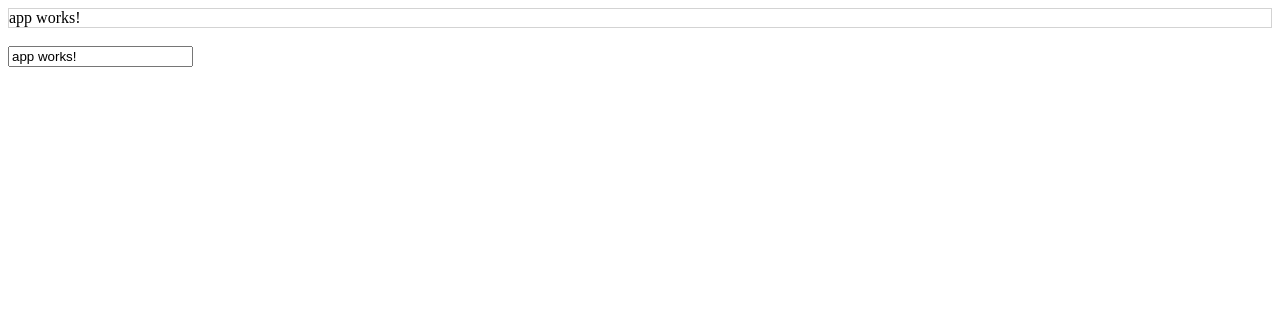
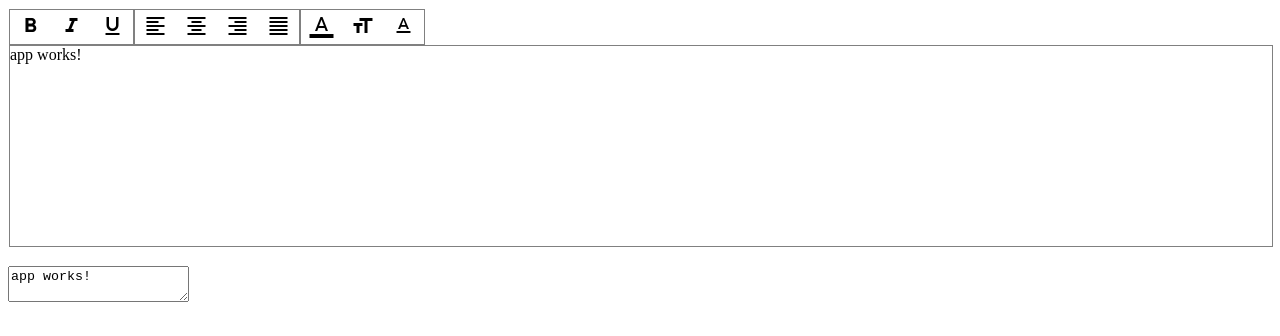
Before and after one commit to icenold/iceeywyg, an Angular app: page / in a window 1280 px wide. Shown: the top 336 px of the page. Built offline with nearby package versions, Linux system fonts and the light colour scheme.

Commit message:
added material icons

```diff
--- a/src/app/app.component.html
+++ b/src/app/app.component.html
@@ -1,4 +1,4 @@
 <iceeywyg [(ngModel)]="title" ></iceeywyg>
 
 <br>
-<input [(ngModel)]="title" >
+<textarea [(ngModel)]="title" ></textarea>
--- a/src/app/iceey-editor/iceey-editor.component.css
+++ b/src/app/iceey-editor/iceey-editor.component.css
@@ -1,3 +1,23 @@
-div[contenteditable]{
-    border: solid 1px lightgray;
+.iceewyg-editor{
+    border: solid 1px grey;
 }
+.iceewyg-format-group{
+    border: solid 1px grey;
+    display: inline block !important;
+}
+.iceewyg-formatter button{
+    display: inline-block;
+    border: none;
+    margin: 2.5px;
+    background-color: transparent;
+    cursor: pointer;
+}
+.iceewyg-formatter button:hover{
+    color:grey;
+}
+.iceeywyg-container{
+    padding: 1px;
+}
+.iceewyg-formatter{
+    display: flex;
+}
--- a/src/app/iceey-editor/iceey-editor.component.html
+++ b/src/app/iceey-editor/iceey-editor.component.html
@@ -1 +1,52 @@
-<div contenteditable="true" [innerHtml]="stringModel" (input)="broadcastInput($event.target.innerHTML)" ></div>
+<div class="iceeywyg-container" >
+  <div class="iceewyg-formatter" >
+    <div class="iceewyg-format-group">
+      <button>
+        <i class="material-icons">format_bold</i>
+      </button>
+      <button>
+        <i class="material-icons">format_italic</i>
+      </button>
+      <button>
+        <i class="material-icons">format_underlined</i>
+      </button>
+    </div>
+
+    <div class="iceewyg-format-group">
+      <button>
+        <i class="material-icons">format_align_left</i>
+      </button>
+      <button>
+        <i class="material-icons">format_align_center</i>
+      </button>
+      <button>
+        <i class="material-icons">format_align_right</i>
+      </button>
+      <button>
+        <i class="material-icons">format_align_justify</i>
+      </button>
+    </div>
+
+    <div class="iceewyg-format-group">
+      <button>
+        <i class="material-icons">format_color_text</i>
+      </button>
+      <button>
+        <i class="material-icons">format_size</i>
+      </button>
+      <button>
+        <i class="material-icons">text_format</i>
+      </button>
+    </div>
+
+  </div>
+
+  <div #editor
+      class="iceewyg-editor"
+      contenteditable="true"
+      [innerHtml]="stringOutput"
+      (input)="broadcastInput($event.target.innerHTML)"
+      [style.height]="height"
+      [style.width]="width" >
+  </div>
+</div>
--- a/src/app/iceey-editor/iceey-editor.component.ts
+++ b/src/app/iceey-editor/iceey-editor.component.ts
@@ -1,4 +1,4 @@
-import { Component, OnInit, Provider, Input, forwardRef } from '@angular/core';
+import { Component, OnInit, Provider, Input, forwardRef, ViewChild } from '@angular/core';
 import { ControlValueAccessor, NG_VALUE_ACCESSOR } from '@angular/forms';
 
 
@@ -20,8 +20,23 @@ export class IceeyEditorComponent implements OnInit, ControlValueAccessor {
 
   ngOnInit() {
   }
-  //stringModel - used only for listening changes to ngModel via writeValue(_val)
-  stringModel:string = ``;
+  //viewchild
+  @ViewChild(`editor`) editor:HTMLDivElement;
+
+  //stringOutput
+  public stringOutput:string = ``;
+
+  //get set
+  public get value():string{
+    return this.editor.innerHTML;
+  }
+  public set value(_val){
+    this.stringOutput = _val;
+  }
+
+  //Inputs
+  @Input() height:string = `200px`;
+  @Input() width:string = `100%`;
 
   //empty callbacks
   private onTouchedCallback = ()=>{};
@@ -37,7 +52,7 @@ export class IceeyEditorComponent implements OnInit, ControlValueAccessor {
 
   //accessors
   writeValue(_val:string){
-    this.stringModel =  _val;
+    this.value = _val;
   }
   broadcastInput(_val){
     this.onChangeCallback(_val);
```
